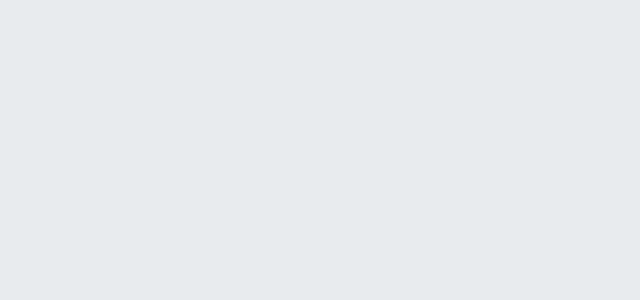
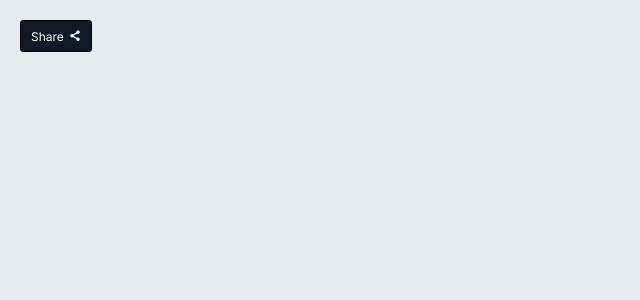
Before and after one commit to ark2002/cuota, a React (Create React App) app: page / in a window 1280 px wide. Shown: the top 300 px of the page, without its empty margins (0-640 px from the left). Built offline with nearby package versions, Linux system fonts and the light colour scheme.

Commit message:
feat : created Main component

```diff
--- a/src/App.js
+++ b/src/App.js
@@ -1,8 +1,10 @@
 import './App.css';
+import { Main } from './frontend/components/Main/Main';
 
 function App() {
   return (
     <div className="App">
+      <Main />
     </div>
   );
 }
--- /dev/null
+++ b/src/frontend/components/Main/Main.css
@@ -0,0 +1,46 @@
+.main__container {
+    width: 97%;
+    height: 100%;
+    box-sizing: border-box;
+    font-family: var(--primary-font-family);
+    color: var(--text-color-light1);
+    margin: 2rem;
+}
+
+.widget__container {
+    margin-top: 1rem;
+    width: 35%;
+    max-width: 60rem;
+    min-width: 35rem;
+    border-radius: 5px;
+    background-color: var(--background-color-light2);
+    box-shadow: #32325d40 0px 6px 12px -2px, #0000004d 0px 3px 7px -3px;
+    padding: 1rem;
+
+}
+
+.base-widget__bottom {
+    width: 100%;
+    padding-top: 1rem;
+    border-top: 1px solid var(--accent-color3);
+}
+
+.base-widget__help {
+    gap: 1rem;
+    cursor: pointer;
+}
+
+.material-icons.help__icon {
+    font-size: 1.5rem;
+    color: var(--text-color-light2);
+}
+
+.base-widget__copy-link {
+    cursor: pointer;
+    gap: 2px;
+    margin-left: auto;
+}
+
+.base-widget__copy-link>p {
+    font-weight: 600;
+}
--- /dev/null
+++ b/src/frontend/components/Main/Main.js
@@ -0,0 +1,20 @@
+import { useState } from "react";
+import { BaseWidget } from "../BaseWidget/BaseWidget";
+import { ShareButton } from "../ShareButton/ShareButton";
+import "./Main.css";
+
+const Main = () => {
+  const [isWidget, setIsWidget] = useState(null);
+  return (
+    <div className="main__container">
+      <ShareButton isWidget={isWidget} setIsWidget={setIsWidget} />
+      {isWidget && (
+        <div className="widget__container">
+          <BaseWidget isWidget={isWidget} setIsWidget={setIsWidget} />
+        </div>
+      )}
+    </div>
+  );
+};
+
+export { Main };
```
